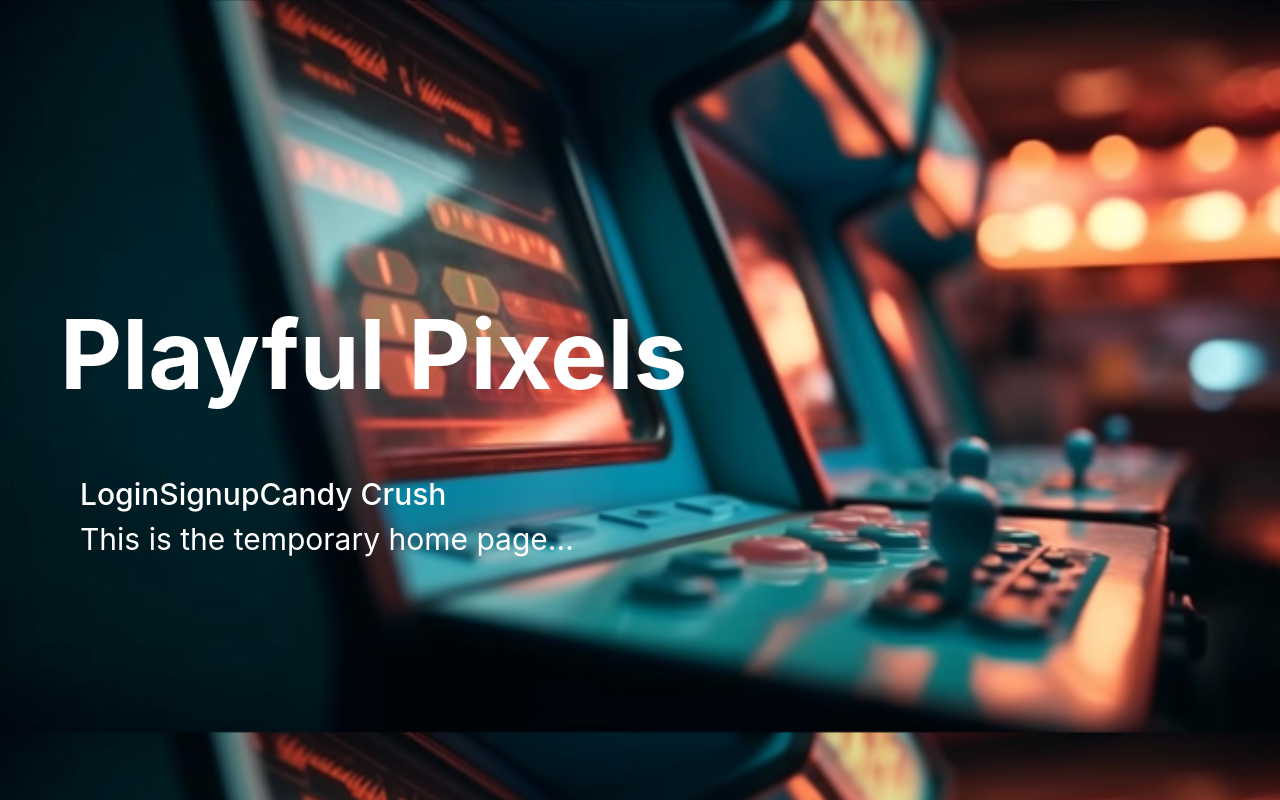
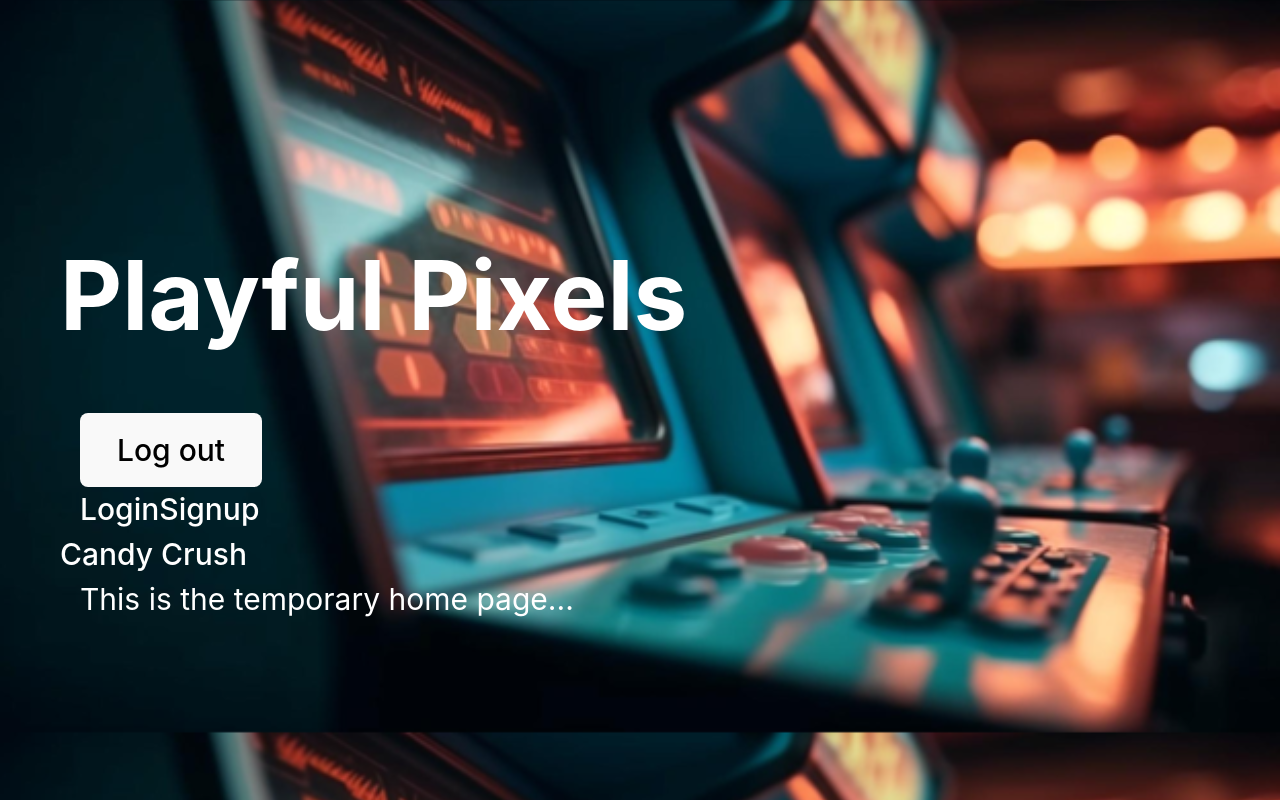
Before and after one commit to NicoleT27/Playful-Pixels-, a React (Vite) app in the folder client/: page / in a window 1280 px wide. Built offline with nearby package versions, Linux system fonts and the light colour scheme.

Commit message:
Added logout hook

```diff
--- a/client/src/components/Navigation/Navbar.jsx
+++ b/client/src/components/Navigation/Navbar.jsx
@@ -2,6 +2,7 @@
 import './Navbar.css'
 
 import { Link } from 'react-router-dom';
+import { useLogout } from '../../hooks/useLogout';
 
 // const Navbar = () => {
 //   return (
@@ -11,6 +12,15 @@
 
 // Alejandra made this nav bar. Feel free to style it. It was just my way of checking if the pages were rendering correctly.
 const Navbar = () => {
+
+
+  const { logout } = useLogout();
+
+  const handleClick = () => {
+    logout();
+  };
+
+
   return (
     <header className='navBar'>
       <div className="container">
@@ -19,10 +29,13 @@
         </Link>
         <nav>
           <div>
+            <button onClick={handleClick}>Log out</button>
+          </div>
+          <div>
             <Link to="/login">Login</Link>
             <Link to="/signup">Signup</Link>
-            <Link to="/candy">Candy Crush</Link>
           </div>
+          <Link to="/candy">Candy Crush</Link>
         </nav>
       </div>
     </header>
--- /dev/null
+++ b/client/src/hooks/useLogout.js
@@ -0,0 +1,18 @@
+import { useAuthContext } from "./useAuthContext";
+
+export const useLogout = () => {
+
+    const { dispatch } = useAuthContext();
+
+    const logout = () => {
+
+        //we remove user from local storage
+        localStorage.removeItem('user');
+
+        //dispatch logout action
+        dispatch({type: 'LOGOUT'})
+
+    }
+
+    return {logout}
+}
```
